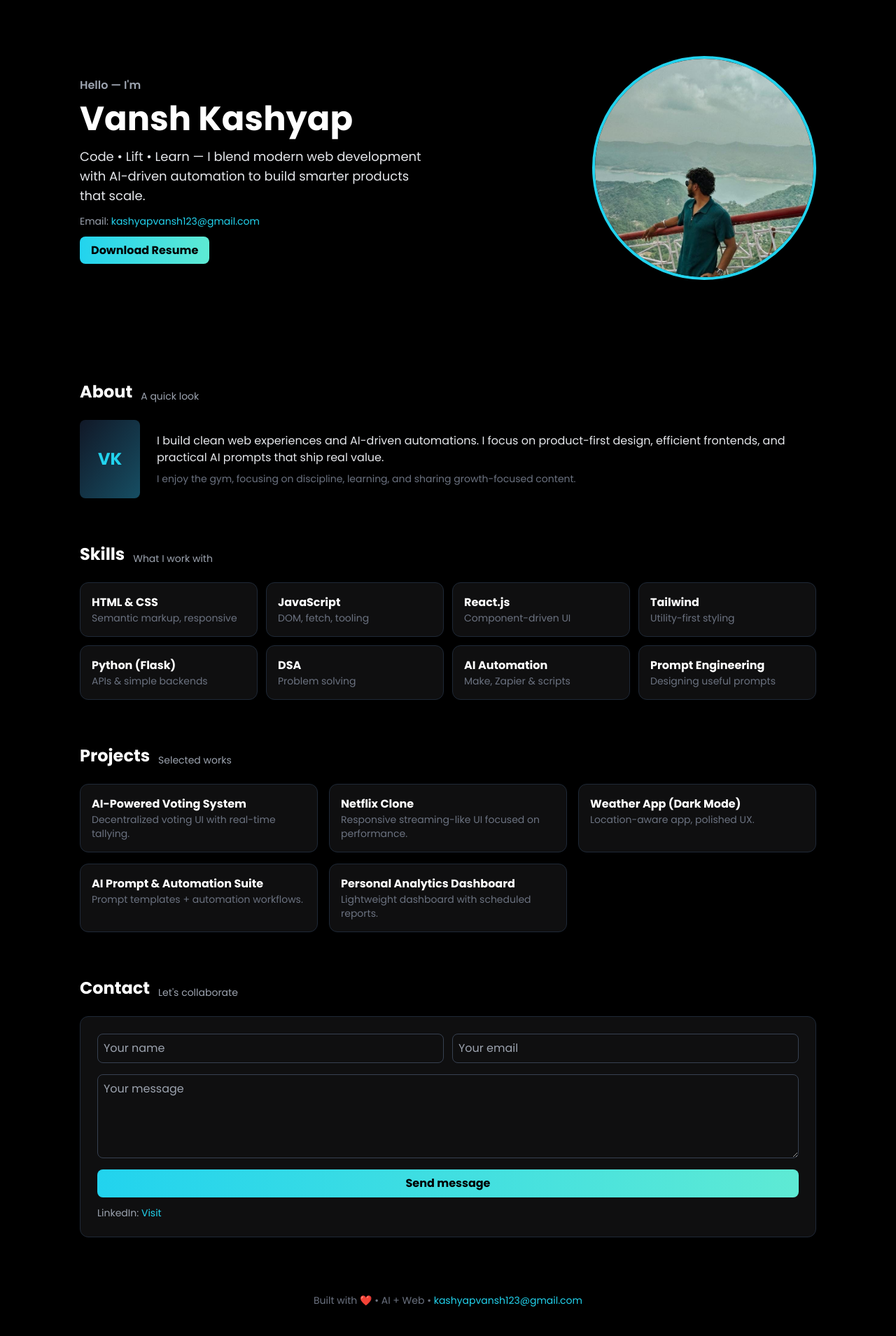
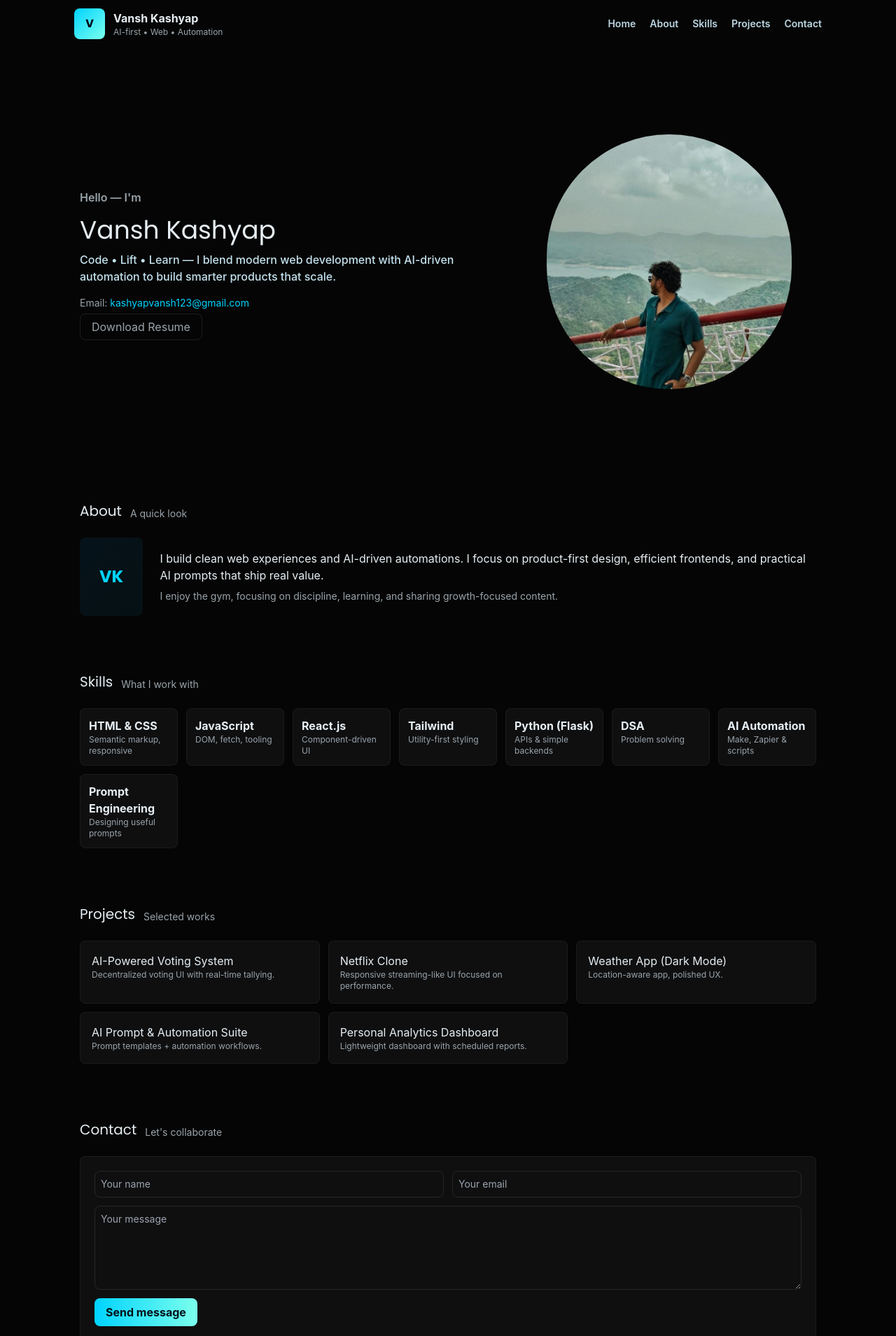
Before and after one commit to vanshkashyap04/First_Portfolio, a React (Vite) app: page / in a window 1280 px wide. Shown: the top 1909 px of the page at 70% size. Built offline with nearby package versions, Linux system fonts and the light colour scheme.

Commit message:
Update Portfolio.jsx

```diff
--- a/src/Portfolio.jsx
+++ b/src/Portfolio.jsx
@@ -1,70 +1,121 @@
-import React from "react";
+import React, { useState } from "react";
+import myphoto from "/public/myphoto.jpg";
 
 export default function Portfolio() {
+  const BACKEND_URL = "https://portfolio-backend-tbox.onrender.com/contact";
+  const [formData, setFormData] = useState({ name: "", email: "", message: "" });
+  const [responseMsg, setResponseMsg] = useState("");
+
+  const handleChange = (e) => {
+    setFormData({ ...formData, [e.target.name]: e.target.value });
+  };
+
+  const handleSubmit = async (e) => {
+    e.preventDefault();
+    setResponseMsg("Sending...");
+    try {
+      const fd = new FormData();
+      fd.append("name", formData.name);
+      fd.append("email", formData.email);
+      fd.append("message", formData.message);
+
+      const res = await fetch(BACKEND_URL, { method: "POST", body: fd });
+      const data = await res.json();
+      setResponseMsg(data.message || "Message sent!");
+      setFormData({ name: "", email: "", message: "" });
+      setTimeout(() => setResponseMsg(""), 4000);
+    } catch (err) {
+      setResponseMsg("Error: " + err.message);
+    }
+  };
+
   return (
-    <main className="max-w-[1100px] mx-auto px-6">
-      {/* Hero Section */}
+    <div className="bg-[#050505] text-[#e6eef3] font-[Inter] min-h-screen">
+      {/* NAV */}
+      <nav className="fixed left-0 right-0 top-3 flex justify-center z-50">
+        <div className="w-full max-w-[1100px] flex items-center justify-between px-4">
+          <div className="flex gap-3 items-center">
+            <div className="w-11 h-11 rounded-lg bg-gradient-to-br from-[#00d4ff] to-[#7bffec] flex items-center justify-center font-[Poppins] font-extrabold text-[#020617]">
+              V
+            </div>
+            <div>
+              <div className="font-bold">Vansh Kashyap</div>
+              <div className="text-xs text-[#9aa4ab]">
+                AI-first • Web • Automation
+              </div>
+            </div>
+          </div>
+
+          <div className="hidden md:flex gap-5 text-sm font-semibold text-[#bcd7e3]">
+            <a href="#home">Home</a>
+            <a href="#about">About</a>
+            <a href="#skills">Skills</a>
+            <a href="#projects">Projects</a>
+            <a href="#contact">Contact</a>
+          </div>
+        </div>
+      </nav>
+
+      <main className="max-w-[1100px] mx-auto px-6 pt-28">
+        {/* HERO */}
         <header
           id="home"
-        className="grid grid-cols-1 md:grid-cols-2 gap-8 items-center py-20"
+          className="grid md:grid-cols-[1fr_420px] gap-8 items-center py-20"
         >
-        {/* Left - Text */}
+          {/* Left */}
           <div>
-          <div className="text-gray-400 font-semibold mb-3">Hello — I'm</div>
-          <h1 className="font-poppins text-4xl md:text-5xl font-bold leading-tight">
+            <div className="text-[#9aa4ab] font-semibold mb-3">Hello — I'm</div>
+            <h1 className="font-[Poppins] text-4xl leading-tight mb-2">
               Vansh Kashyap
             </h1>
-          <p className="text-gray-200 mt-4 text-lg">
-            Code • Lift • Learn — I blend modern web development with AI-driven
-            automation to build smarter products that scale.
-          </p>
-          <p className="text-gray-400 text-sm mt-3">
+            <div className="text-[#cfeefb] opacity-95 font-medium mb-4">
+              Code • Lift • Learn — I blend modern web development with
+              AI-driven automation to build smarter products that scale.
+            </div>
+            <div className="text-sm text-[#9aa4ab]">
               Email:{" "}
-            <a
-              href="mailto:kashyapvansh123@gmail.com"
-              className="text-cyan-400 hover:underline"
-            >
+              <a href="mailto:kashyapvansh123@gmail.com" className="text-[#00d4ff]">
                 kashyapvansh123@gmail.com
               </a>
-          </p>
-          <div className="mt-5">
+            </div>
+            <div className="mt-3">
               <a
-              href="/VANSH-AUG25-RESUME-CLEANED.pdf"
+                className="border border-white/10 px-4 py-2 rounded-lg text-[#9aa4ab] hover:text-white transition"
+                href="./VANSH-AUG25-RESUME-CLEANED.pdf"
                 download
-              className="bg-gradient-to-r from-cyan-400 to-teal-300 text-black px-4 py-2 rounded-lg font-bold"
               >
                 Download Resume
               </a>
             </div>
           </div>
 
-        {/* Right - Circular Photo */}
-        <div className="flex justify-center md:justify-end">
+          {/* Right */}
+          <div className="order-first md:order-none">
             <img
-            src="/myphoto.jpg"
+              src={myphoto}
               alt="Vansh Kashyap"
-            className="w-60 h-60 md:w-80 md:h-80 object-cover rounded-full border-4 border-cyan-400 shadow-lg"
+              className="w-full max-w-[350px] rounded-full object-cover mx-auto"
             />
           </div>
         </header>
 
-      {/* About Section */}
-      <section id="about" className="mt-16">
-        <div className="flex items-end gap-3">
-          <h2 className="font-poppins text-2xl font-bold">About</h2>
-          <p className="text-gray-400 text-sm">A quick look</p>
+        {/* ABOUT */}
+        <section id="about" className="mt-20">
+          <div className="flex items-end gap-3 mb-6">
+            <div className="font-[Poppins] text-xl">About</div>
+            <div className="text-sm text-[#9aa4ab]">A quick look</div>
           </div>
-        <div className="flex gap-6 items-center mt-6">
-          <div className="w-28 h-28 flex items-center justify-center rounded-lg bg-gradient-to-br from-gray-900 to-cyan-900 font-poppins font-bold text-cyan-400 text-2xl">
+          <div className="flex gap-6 items-center flex-col md:flex-row">
+            <div className="w-28 h-28 rounded-lg bg-gradient-to-br from-[#06121a] to-[#00d4ff0f] flex items-center justify-center font-[Poppins] font-extrabold text-[#00d4ff] text-2xl">
               VK
             </div>
             <div>
-            <p className="text-gray-200">
+              <p>
                 I build clean web experiences and AI-driven automations. I focus
                 on product-first design, efficient frontends, and practical AI
                 prompts that ship real value.
               </p>
-            <p className="text-gray-500 text-sm mt-2">
+              <p className="text-sm text-[#9aa4ab] mt-2">
                 I enjoy the gym, focusing on discipline, learning, and sharing
                 growth-focused content.
               </p>
@@ -72,13 +123,13 @@ export default function Portfolio() {
           </div>
         </section>
 
-      {/* Skills Section */}
-      <section id="skills" className="mt-16">
-        <div className="flex items-end gap-3">
-          <h2 className="font-poppins text-2xl font-bold">Skills</h2>
-          <p className="text-gray-400 text-sm">What I work with</p>
+        {/* SKILLS */}
+        <section id="skills" className="mt-20">
+          <div className="flex items-end gap-3 mb-6">
+            <div className="font-[Poppins] text-xl">Skills</div>
+            <div className="text-sm text-[#9aa4ab]">What I work with</div>
           </div>
-        <div className="grid grid-cols-2 sm:grid-cols-3 md:grid-cols-4 gap-3 mt-6">
+          <div className="grid grid-cols-[repeat(auto-fit,minmax(140px,1fr))] gap-3">
             {[
               ["HTML & CSS", "Semantic markup, responsive"],
               ["JavaScript", "DOM, fetch, tooling"],
@@ -91,22 +142,22 @@ export default function Portfolio() {
             ].map(([title, desc]) => (
               <div
                 key={title}
-              className="bg-[#0f0f10] p-4 rounded-xl border border-gray-800"
+                className="bg-[#0f0f10] p-3 rounded-lg border border-white/5"
               >
                 <strong>{title}</strong>
-              <div className="text-gray-500 text-sm">{desc}</div>
+                <div className="text-xs text-[#9aa4ab]">{desc}</div>
               </div>
             ))}
           </div>
         </section>
 
-      {/* Projects Section */}
-      <section id="projects" className="mt-16">
-        <div className="flex items-end gap-3">
-          <h2 className="font-poppins text-2xl font-bold">Projects</h2>
-          <p className="text-gray-400 text-sm">Selected works</p>
+        {/* PROJECTS */}
+        <section id="projects" className="mt-20">
+          <div className="flex items-end gap-3 mb-6">
+            <div className="font-[Poppins] text-xl">Projects</div>
+            <div className="text-sm text-[#9aa4ab]">Selected works</div>
           </div>
-        <div className="grid grid-cols-1 sm:grid-cols-2 md:grid-cols-3 gap-4 mt-6">
+          <div className="grid grid-cols-[repeat(auto-fit,minmax(260px,1fr))] gap-3">
             {[
               ["AI-Powered Voting System", "Decentralized voting UI with real-time tallying."],
               ["Netflix Clone", "Responsive streaming-like UI focused on performance."],
@@ -116,78 +167,82 @@ export default function Portfolio() {
             ].map(([title, desc]) => (
               <div
                 key={title}
-              className="bg-[#0f0f10] p-4 rounded-xl border border-gray-800"
+                className="bg-[#0f0f10] p-4 rounded-lg border border-white/5"
               >
-              <h4 className="font-bold">{title}</h4>
-              <p className="text-gray-500 text-sm">{desc}</p>
+                <h4>{title}</h4>
+                <p className="text-xs text-[#9aa4ab]">{desc}</p>
               </div>
             ))}
           </div>
         </section>
 
-      {/* Contact Section */}
-      <section id="contact" className="mt-16 mb-20">
-        <div className="flex items-end gap-3">
-          <h2 className="font-poppins text-2xl font-bold">Contact</h2>
-          <p className="text-gray-400 text-sm">Let's collaborate</p>
+        {/* CONTACT */}
+        <section id="contact" className="mt-20 mb-20">
+          <div className="flex items-end gap-3 mb-6">
+            <div className="font-[Poppins] text-xl">Contact</div>
+            <div className="text-sm text-[#9aa4ab]">Let's collaborate</div>
           </div>
-        <div className="bg-[#0f0f10] p-6 rounded-xl border border-gray-800 mt-6">
           <form
-            action="https://portfolio-backend-tbox.onrender.com/contact"
-            method="POST"
-            className="grid gap-4"
+            onSubmit={handleSubmit}
+            className="bg-[#0f0f10] p-5 rounded-lg border border-white/5 grid gap-3"
           >
-            <div className="grid grid-cols-1 sm:grid-cols-2 gap-3">
+            <div className="grid md:grid-cols-2 gap-3">
               <input
                 type="text"
                 name="name"
                 placeholder="Your name"
+                value={formData.name}
+                onChange={handleChange}
+                className="bg-transparent border border-white/10 p-2 rounded-lg text-sm"
                 required
-                className="bg-transparent border border-gray-700 p-2 rounded-lg"
               />
               <input
                 type="email"
                 name="email"
                 placeholder="Your email"
+                value={formData.email}
+                onChange={handleChange}
+                className="bg-transparent border border-white/10 p-2 rounded-lg text-sm"
                 required
-                className="bg-transparent border border-gray-700 p-2 rounded-lg"
               />
             </div>
             <textarea
               name="message"
               placeholder="Your message"
+              value={formData.message}
+              onChange={handleChange}
+              className="bg-transparent border border-white/10 p-2 rounded-lg text-sm min-h-[120px]"
               required
-              className="bg-transparent border border-gray-700 p-2 rounded-lg min-h-[120px]"
             ></textarea>
+            <div className="flex gap-3 items-center">
               <button
                 type="submit"
-              className="bg-gradient-to-r from-cyan-400 to-teal-300 text-black px-4 py-2 rounded-lg font-bold"
+                className="bg-gradient-to-r from-[#00d4ff] to-[#7bffec] text-[#021018] px-4 py-2 rounded-lg font-bold"
               >
                 Send message
               </button>
-          </form>
-          <div className="text-gray-400 text-sm mt-3">
+              <div className="text-sm text-[#9aa4ab]">{responseMsg}</div>
+            </div>
+            <div className="text-sm text-[#9aa4ab]">
               LinkedIn:{" "}
               <a
                 href="https://www.linkedin.com/in/vansh-kashyap-83b203228"
-              className="text-cyan-400 hover:underline"
+                className="text-[#00d4ff]"
               >
                 Visit
               </a>
             </div>
-        </div>
+          </form>
         </section>
+      </main>
 
-      {/* Footer */}
-      <footer className="text-gray-500 text-sm text-center pb-10">
+      {/* FOOTER */}
+      <footer className="text-center text-sm text-[#9aa4ab] pb-10">
         Built with ❤️ • AI + Web •{" "}
-        <a
-          href="mailto:kashyapvansh123@gmail.com"
-          className="text-cyan-400 hover:underline"
-        >
+        <a href="mailto:kashyapvansh123@gmail.com" className="text-[#00d4ff]">
           kashyapvansh123@gmail.com
         </a>
       </footer>
-    </main>
+    </div>
   );
 }
```
Lines whose indentation alone changed are shown as unchanged.
